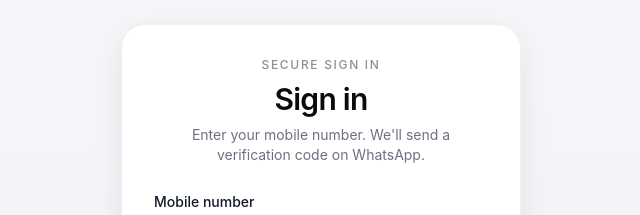
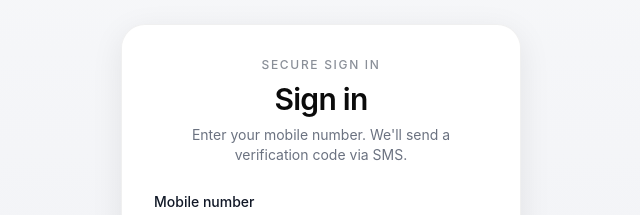
Before and after one commit to Mansoor-Gouse/raabta, a Next.js app: page /login in a window 1280 px wide. Shown: the part 148-363 px from the top of the page, without its empty margins (319-959 px from the left). Built offline with nearby package versions, Linux system fonts and the light colour scheme; a web font is replaced by a local one.

Commit message:
Implemented Twlio OTP via SMS

```diff
--- a/app/(auth)/login/page.tsx
+++ b/app/(auth)/login/page.tsx
@@ -68,7 +68,7 @@ export default function LoginPage() {
             Sign in
           </h1>
           <p className="text-sm text-[#6B7280]">
-            Enter your mobile number. We&apos;ll send a verification code on WhatsApp.
+            Enter your mobile number. We&apos;ll send a verification code via SMS.
           </p>
         </div>
         <form onSubmit={handleSendCode} className="space-y-5">
--- a/app/(auth)/verify/page.tsx
+++ b/app/(auth)/verify/page.tsx
@@ -181,7 +181,7 @@ function VerifyContent() {
             Verify
           </h1>
           <p className="text-sm text-[#6B7280]">
-            Enter the 6-digit code sent via WhatsApp to{" "}
+            Enter the 6-digit code sent via SMS to{" "}
             <span className="font-medium text-[#111827]">{phone}</span>.
           </p>
         </div>
```
